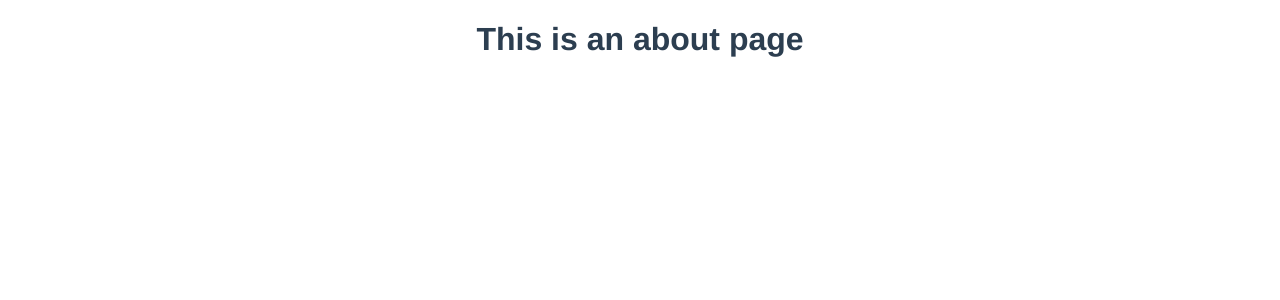
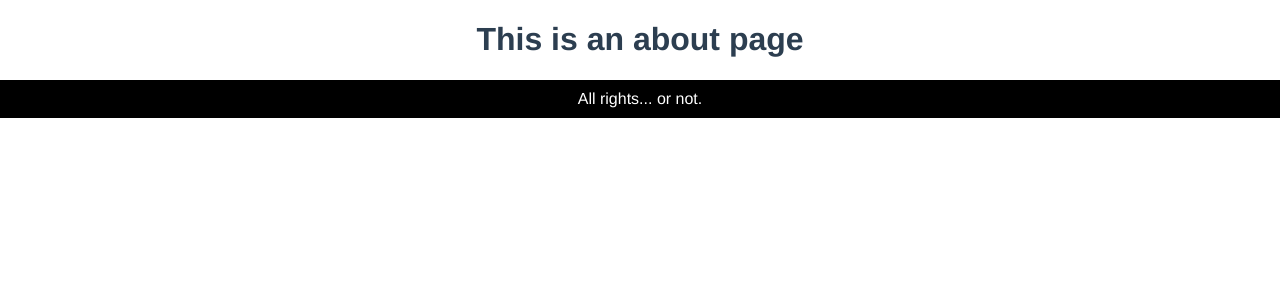
Before and after one commit to Majkyel/recruitment_challenge, a Vue app: page /status in a window 1280 px wide. Shown: the top 300 px of the page. Built offline with nearby package versions, Linux system fonts and the light colour scheme.

Commit message:
Add content in Footer.vue component.

```diff
--- a/src/views/Footer.vue
+++ b/src/views/Footer.vue
@@ -0,0 +1,23 @@
+<template>
+    <div class="footer__container">
+        <div class="footer__content">
+            <p class="footer__text">All rights... or not.</p>
+        </div>
+    </div>
+</template>
+
+<script>
+
+</script>
+
+<style lang="scss" scoped>
+    .footer__container {
+        .footer__content {
+            .footer__text {
+                padding: 10px 4px;
+                background-color: #000;
+                color: white;
+            }
+        }
+    }
+</style>
```
